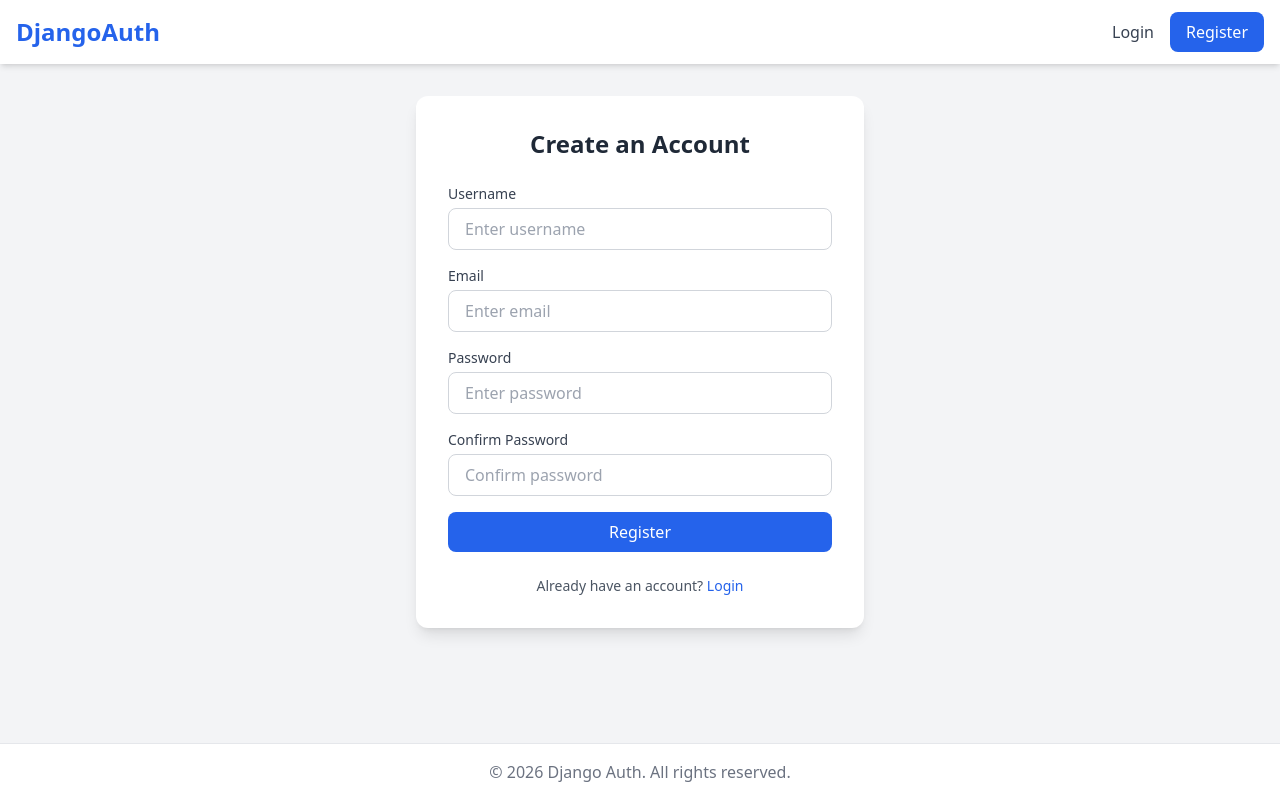
After one commit to Azim85/django_auth, a Django app: template simple/templates/simple/register.html in a window 1280 px wide. The commit adds this page. Run offline with Django 5.2, Linux system fonts and the light colour scheme; the template is opened without the code that fills it, so the values that code supplies are empty; some libraries are stand-ins or nearby versions.

Commit message:
initial commit for Simle app

```diff
--- a/config/settings.py
+++ b/config/settings.py
@@ -39,7 +39,8 @@ INSTALLED_APPS = [
     'django.contrib.staticfiles',
 
     # my apps
-    'accounts'
+    'accounts',
+    'simple',
 ]
 
 AUTH_USER_MODEL = 'accounts.User'
--- a/config/urls.py
+++ b/config/urls.py
@@ -19,5 +19,6 @@ from django.urls import path, include
 
 urlpatterns = [
     path('admin/', admin.site.urls),
-    path('', include('accounts.urls')),
+    # path('', include('accounts.urls')),
+    path('', include('simple.urls')),
 ]
--- /dev/null
+++ b/simple/templates/simple/index.html
@@ -0,0 +1,6 @@
+{% extends "base.html" %}
+
+{% block content %}
+
+<h1>Index Page</h1>
+{% endblock content %}
--- /dev/null
+++ b/simple/templates/simple/register.html
@@ -0,0 +1,108 @@
+
+{% extends 'base.html' %}
+
+{% block content %}
+
+
+<div class="flex items-center justify-center">
+<div class="w-full max-w-md bg-white rounded-xl shadow-lg p-8">
+    <h2 class="text-2xl font-bold text-center text-gray-800 mb-6">
+        Create an Account
+    </h2>
+
+    <form method="post" class="space-y-4">
+        {% csrf_token %}
+
+        <!-- Username -->
+        <div>
+            <label class="block text-sm font-medium text-gray-700 mb-1">
+                Username
+            </label>
+            <input
+                type="text"
+                name="username"
+                required
+                placeholder="Enter username"
+                class="w-full px-4 py-2 border border-gray-300 rounded-lg
+                       focus:outline-none focus:ring-2 focus:ring-blue-500"
+            >
+        </div>
+
+        <!-- Email -->
+        <div>
+            <label class="block text-sm font-medium text-gray-700 mb-1">
+                Email
+            </label>
+            <input
+                type="email"
+                name="email"
+                required
+                placeholder="Enter email"
+                class="w-full px-4 py-2 border border-gray-300 rounded-lg
+                       focus:outline-none focus:ring-2 focus:ring-blue-500"
+            >
+        </div>
+
+        <!-- Password -->
+        <div>
+            <label class="block text-sm font-medium text-gray-700 mb-1">
+                Password
+            </label>
+            <input
+                type="password"
+                name="password1"
+                required
+                placeholder="Enter password"
+                class="w-full px-4 py-2 border border-gray-300 rounded-lg
+                       focus:outline-none focus:ring-2 focus:ring-blue-500"
+            >
+        </div>
+
+        <!-- Confirm Password -->
+        <div>
+            <label class="block text-sm font-medium text-gray-700 mb-1">
+                Confirm Password
+            </label>
+            <input
+                type="password"
+                name="password2"
+                required
+                placeholder="Confirm password"
+                class="w-full px-4 py-2 border border-gray-300 rounded-lg
+                       focus:outline-none focus:ring-2 focus:ring-blue-500"
+            >
+        </div>
+
+        <!-- Submit -->
+        <button
+            type="submit"
+            class="w-full bg-blue-600 text-white py-2 rounded-lg
+                   hover:bg-blue-700 transition duration-200"
+        >
+            Register
+        </button>
+    </form>
+
+    <!-- Messages -->
+    {% if messages %}
+        <div class="mt-4 space-y-2">
+            {% for message in messages %}
+                <p class="text-sm text-red-600 text-center">
+                    {{ message }}
+                </p>
+            {% endfor %}
+        </div>
+    {% endif %}
+
+    <!-- Login link -->
+    <p class="text-sm text-center text-gray-600 mt-6">
+        Already have an account?
+        <a href="" class="text-blue-600 hover:underline">
+            Login
+        </a>
+    </p>
+</div>
+</div>
+
+
+{% endblock %}
--- a/templates/base.html
+++ b/templates/base.html
@@ -4,7 +4,7 @@
 <html lang="en">
 <head>
     <meta charset="UTF-8">
-    <title>{% block title %}Django Auth{% endblock %}</title>
+    <title>{% block title %}Django Auth Simple{% endblock %}</title>
 
     <!-- Tailwind CDN (development uchun) -->
     <script src="https://cdn.tailwindcss.com"></script>
@@ -16,7 +16,7 @@
         <div class="max-w-7xl mx-auto px-4 py-3 flex justify-between items-center">
 
             <!-- Logo -->
-            <a href="{% url 'accounts:index' %}" class="text-2xl font-bold text-blue-600">
+            <a href="" class="text-2xl font-bold text-blue-600">
                 DjangoAuth
             </a>
 
@@ -28,7 +28,7 @@
                         Hi, <strong>{{ user.username }}</strong>
                     </span>
 
-                    <form method="post" action="{% url 'accounts:logout' %}">
+                    <form method="post" action="">
                         {% csrf_token %}
                         <button
                             type="submit"
@@ -39,14 +39,14 @@
                     </form>
                 {% else %}
                     <a
-                        href="{% url 'accounts:login' %}"
+                        href=""
                         class="text-gray-700 hover:text-blue-600 transition"
                     >
                         Login
                     </a>
 
                     <a
-                        href="{% url 'accounts:register' %}"
+                        href="{% url 'simple:register' %}"
                         class="bg-blue-600 text-white px-4 py-2 rounded-lg hover:bg-blue-700 transition"
                     >
                         Register
```
Also changed, not shown: simple/urls.py (added, +9 -0 lines), simple/templates/simple/login.html (added).
